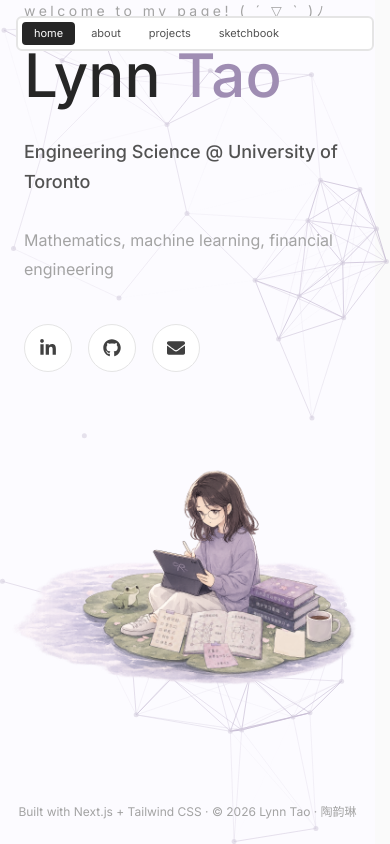
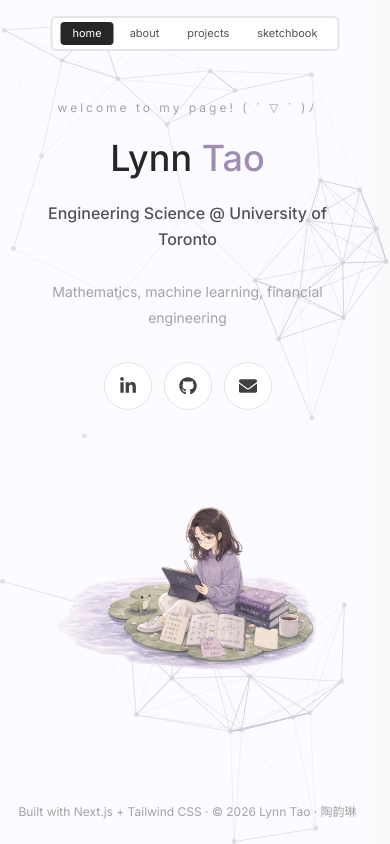
Before and after one commit to yyxnlin/lynn-portfolio, a Next.js app: page / in a window 390 px wide. Built offline with nearby package versions, Linux system fonts and the light colour scheme; what tailwindcss-debug-screens would draw is missing.

Commit message:
fix for mobile

```diff
--- a/app/components/field/keroppi-field.tsx
+++ b/app/components/field/keroppi-field.tsx
@@ -1,7 +1,7 @@
 "use client";
 
 import Link from "next/link";
-import { useEffect, useState } from "react";
+import { useEffect, useRef, useState } from "react";
 import { KeroppiSprite } from "./keroppi-sprite";
 import { KeroppiTooltip } from "./keroppi-tooltip";
 import type { Keroppi } from "@/types/keroppi";
@@ -20,9 +20,13 @@ export function KeroppiField() {
   const [ready, setReady] = useState(false);
   const [tooltip, setTooltip] = useState<TooltipState | null>(null);
   const [hoveredId, setHoveredId] = useState<string | null>(null);
+  const [selected, setSelected] = useState<Keroppi | null>(null);
 
-  const BOARD_WIDTH = 900;
-  const BOARD_HEIGHT = 600;
+  const boardRef = useRef<HTMLDivElement>(null);
+  const [scale, setScale] = useState(1);
+
+  const BASE_WIDTH = 900;
+  const BASE_HEIGHT = 600;
 
   useEffect(() => {
     let cancelled = false;
@@ -55,21 +59,37 @@ export function KeroppiField() {
     };
   }, []);
 
+  useEffect(() => {
+    const updateScale = () => {
+      if (!boardRef.current) return;
+
+      const rect = boardRef.current.getBoundingClientRect();
+      setScale(rect.width / BASE_WIDTH);
+    };
+
+    updateScale();
+    window.addEventListener("resize", updateScale);
+    return () => window.removeEventListener("resize", updateScale);
+  }, []);
+
   return (
-    <div className="flex h-full w-full items-center justify-center bg-neutral-100">
+    <div className="flex min-h-screen w-full items-center justify-center bg-neutral-100 px-3 py-6">
 
-      {/* CENTERED BOARD WRAPPER */}
-      <div className="relative flex flex-col items-center gap-3">
+      {/* WRAPPER */}
+      <div className="relative flex w-full max-w-5xl flex-col items-center gap-3">
 
-        {/* HEADER / CTA ABOVE BOARD */}
-        <div className="flex w-full items-center justify-between px-2">
-          <div className="text-xs text-neutral-500">
+        {/* HEADER */}
+        <div className="flex w-full flex-col gap-2 sm:flex-row sm:items-center sm:justify-between px-2">
+
+          <div className="text-xs text-neutral-500 text-center sm:text-left">
             {!loading && `${keroppis.length} in the field`}
           </div>
 
           <Link
             href="/draw"
             className="
+              w-full sm:w-auto
+              text-center
               rounded-full
               bg-neutral-900
               px-5 py-2
@@ -79,7 +99,6 @@ export function KeroppiField() {
               shadow-lg
               transition-all
               hover:bg-neutral-800
-              hover:scale-105
               active:scale-95
             "
           >
@@ -89,10 +108,16 @@ export function KeroppiField() {
 
         {/* BOARD */}
         <div
-          className="relative overflow-hidden rounded-lg border border-neutral-700"
+          ref={boardRef}
+          className="
+            relative overflow-hidden rounded-lg border border-neutral-700
+            w-[92vw]
+            max-w-[900px]
+            aspect-[3/2]
+            mx-auto
+            touch-none
+          "
           style={{
-            width: BOARD_WIDTH,
-            height: BOARD_HEIGHT,
             backgroundColor: "#1a1a1a",
             boxShadow:
               "inset 0 0 40px rgba(0,0,0,0.5), 0 10px 30px rgba(0,0,0,0.2)",
@@ -105,28 +130,34 @@ export function KeroppiField() {
           )}
 
           {!loading && keroppis.length === 0 && (
-            <div className="absolute inset-0 flex flex-col items-center justify-center gap-2 text-neutral-500">
+            <div className="absolute inset-0 flex flex-col items-center justify-center gap-2 text-neutral-500 text-center px-4">
               <p className="text-sm">The field is empty.</p>
               <Link
                 href="/draw"
-                className="text-sm text-neutral-700 no-underline hover:text-neutral-900"
+                className="text-sm text-neutral-700 hover:text-neutral-900"
               >
                 Leave the first Keroppi →
               </Link>
             </div>
           )}
 
-          {/* SPRITES */}
+          {/* SPRITES (SCALED) */}
           <div className="absolute inset-0">
             {keroppis.map((keroppi) => (
               <KeroppiSprite
                 key={keroppi.id}
                 keroppi={keroppi}
                 visible={ready}
+                scale={scale}
                 isHovered={hoveredId === keroppi.id}
+                onClick={(k) => setSelected(k)}
                 onHover={(k, x, y) => {
                   setHoveredId(k.id);
-                  setTooltip({ keroppi: k, x, y });
+                  setTooltip({
+                    keroppi: k,
+                    x: x * scale,
+                    y: y * scale,
+                  });
                 }}
                 onLeave={() => {
                   setHoveredId(null);
@@ -145,6 +176,38 @@ export function KeroppiField() {
               y={tooltip.y}
             />
           )}
+
+
+          {selected && (
+            <div
+              className="fixed inset-0 z-50 flex items-center justify-center bg-black/60 p-4"
+              onClick={() => setSelected(null)}
+            >
+              <div
+                className="relative w-[85vw] max-w-[360px] rounded-lg bg-white p-4 shadow-xl"
+                onClick={(e) => e.stopPropagation()}
+              >
+                {/* close button */}
+                <button
+                  className="absolute right-3 top-3 text-neutral-500 hover:text-black"
+                  onClick={() => setSelected(null)}
+                >
+                  ✕
+                </button>
+
+                {/* title */}
+                <h2 className="text-lg font-medium text-neutral-800">
+                  {selected.name}
+                </h2>
+
+                {/* message */}
+                <p className="mt-2 text-sm text-neutral-500">
+                  {selected.message}
+                </p>
+
+              </div>
+            </div>
+          )}
         </div>
       </div>
     </div>
--- a/app/components/field/keroppi-sprite.tsx
+++ b/app/components/field/keroppi-sprite.tsx
@@ -15,6 +15,7 @@ type KeroppiSpriteProps = {
   isHovered?: boolean;
   onHover: (keroppi: Keroppi, x: number, y: number) => void;
   onLeave: () => void;
+  onClick?: (keroppi: Keroppi) => void;
 };
 
 export function KeroppiSprite({
@@ -23,8 +24,11 @@ export function KeroppiSprite({
   isHovered = false,
   onHover,
   onLeave,
-}: KeroppiSpriteProps) {
+  onClick,
+  scale = 1,
+}: KeroppiSpriteProps & { scale?: number }) {
   const canvasRef = useRef<HTMLCanvasElement>(null);
+
   const displayHeight = (SPRITE_WIDTH * CANVAS_HEIGHT) / CANVAS_WIDTH;
 
   useEffect(() => {
@@ -35,41 +39,52 @@ export function KeroppiSprite({
     if (!ctx) return;
 
     const dpr = window.devicePixelRatio || 1;
+
     canvas.width = SPRITE_WIDTH * dpr;
     canvas.height = displayHeight * dpr;
 
     const drawScale = (SPRITE_WIDTH / CANVAS_WIDTH) * dpr;
+
     renderLineArt(ctx, keroppi.strokes, drawScale, {
       highlight: isHovered,
     });
-  }, [keroppi, displayHeight]);
+  }, [keroppi, displayHeight, isHovered]);
 
   return (
     <div
       className="absolute transition-opacity duration-500"
       style={{
-        left: keroppi.x,
-        top: keroppi.y,
+        left: keroppi.x * scale,
+        top: keroppi.y * scale,
         opacity: visible ? 1 : 0,
       }}
+      onClick={() => onClick?.(keroppi)}
     >
-      {/* glow wrapper */}
       <div
         className="relative origin-top-left transition-transform duration-200 hover:scale-[1.06]"
         style={{
-          transform: `rotate(${keroppi.rotation}rad) scale(${keroppi.scale})`,
+          transform: `rotate(${keroppi.rotation}rad) scale(${keroppi.scale * scale})`,
         }}
         onMouseEnter={(e) => onHover(keroppi, e.clientX, e.clientY)}
         onMouseMove={(e) => onHover(keroppi, e.clientX, e.clientY)}
         onMouseLeave={onLeave}
+
+        onTouchStart={(e) => {
+          const t = e.touches[0];
+          onHover(keroppi, t.clientX, t.clientY);
+        }}
+        onTouchMove={(e) => {
+          const t = e.touches[0];
+          onHover(keroppi, t.clientX, t.clientY);
+        }}
+        onTouchEnd={onLeave}
       >
-
         <canvas
           ref={canvasRef}
           className="block cursor-default"
           style={{
-            width: SPRITE_WIDTH,
-            height: displayHeight,
+            width: SPRITE_WIDTH * scale,
+            height: displayHeight * scale,
             filter: isHovered
               ? "brightness(1.15) contrast(1.05)"
               : "none",
--- a/app/components/nav.tsx
+++ b/app/components/nav.tsx
@@ -14,9 +14,17 @@ export const Navigation = () => {
   const pathname = usePathname();
 
   return (
-    <header className="fixed top-4 left-1/2 z-50 w-[calc(100%-2rem)] max-w-xl -translate-x-1/2 md:top-6 md:w-auto md:max-w-none">
+    <header className="fixed top-4 left-1/2 z-50 -translate-x-1/2 md:top-6">
 
-      <nav className="relative flex gap-1 overflow-x-auto rounded-md border-2 border-neutral-200 bg-white px-1 py-1 md:gap-1.5 md:px-1.5 [scrollbar-width:none] [&::-webkit-scrollbar]:hidden">
+      <nav className="
+        flex items-center gap-1
+        rounded-md border-2 border-neutral-200 bg-white
+        px-2 py-1
+        whitespace-nowrap
+        overflow-x-auto
+        [scrollbar-width:none]
+        [&::-webkit-scrollbar]:hidden
+      ">
         {links.map((link) => {
           const active = pathname === link.href;
 
@@ -35,8 +43,6 @@ export const Navigation = () => {
           );
         })}
       </nav>
-
-
     </header>
   );
 };
--- a/app/components/sections/home-section.tsx
+++ b/app/components/sections/home-section.tsx
@@ -5,69 +5,76 @@ import { FaLinkedinIn, FaGithub, FaEnvelope } from "react-icons/fa";
 import NeuralBackground from "../background-nodes";
 import { Footer } from "../../footer";
 
-
 export function HomeSection() {
   return (
-    <section className="h-screen overflow-hidden bg-[#fcfbff] flex flex-col">
+    <section className="min-h-[100dvh] overflow-hidden bg-[#fcfbff] flex flex-col">
       <NeuralBackground />
 
       {/* MAIN CONTENT */}
-      <div className="flex flex-1 items-center">
+      <div className="flex flex-1 items-center pt-20 sm:pt-0">
         <div className="mx-auto flex w-full max-w-6xl items-center px-6">
-          <div className="grid w-full items-center gap-8 lg:grid-cols-2">
 
-            {/* left */}
+          <div className="grid w-full items-center gap-10 lg:grid-cols-2 text-center lg:text-left">
+
+            {/* LEFT SIDE */}
             <div className="relative z-10">
-              <p className={`mb-6 text-sm tracking-[0.25em] text-neutral-400 font-[var(--font-mono)]`}>
+              <p className="mb-6 text-xs sm:text-sm tracking-[0.25em] text-neutral-400 font-[var(--font-mono)]">
                 welcome to my page! ( ´ ▽ ` )ﾉ
               </p>
 
-              <h1 className={`font-[var(--font-newsreader)] text-6xl font-medium leading-none text-neutral-800 md:text-8xl`}>
+              <h1 className="font-[var(--font-newsreader)] text-4xl sm:text-5xl md:text-7xl lg:text-8xl font-medium leading-none text-neutral-800">
                 Lynn <span style={{ color: "#9F8DB3" }}>Tao</span>
               </h1>
 
-              <p className="mt-8 max-w-lg text-lg leading-relaxed text-neutral-500">
+              <p className="mt-6 sm:mt-8 max-w-lg mx-auto lg:mx-0 text-base sm:text-lg leading-relaxed text-neutral-500">
                 <span className="font-medium text-neutral-600">
                   Engineering Science @ University of Toronto
                 </span>
 
                 <br /><br />
 
-                <span className="text-base text-neutral-400">
+                <span className="text-sm sm:text-base text-neutral-400">
                   Mathematics, machine learning, financial engineering
                 </span>
               </p>
 
-              <div className="mt-10 flex gap-4">
-                <a className="flex h-12 w-12 items-center justify-center rounded-full border border-neutral-200 bg-white"
+              {/* ICONS */}
+              <div className="mt-8 sm:mt-10 flex gap-3 sm:gap-4 justify-center lg:justify-start">
+                <a
+                  className="flex h-12 w-12 items-center justify-center rounded-full border border-neutral-200 bg-white"
                   href="https://linkedin.com/in/lynnyltao"
                   target="_blank"
-                  rel="noopener noreferrer">
+                  rel="noopener noreferrer"
+                >
                   <FaLinkedinIn size={18} />
                 </a>
 
-                <a className="flex h-12 w-12 items-center justify-center rounded-full border border-neutral-200 bg-white"
+                <a
+                  className="flex h-12 w-12 items-center justify-center rounded-full border border-neutral-200 bg-white"
                   href="https://github.com/yyxnlin"
                   target="_blank"
-                  rel="noopener noreferrer">
+                  rel="noopener noreferrer"
+                >
                   <FaGithub size={18} />
                 </a>
 
-                <a className="flex h-12 w-12 items-center justify-center rounded-full border border-neutral-200 bg-white"
-                  href="mailto:lnwtt20@gmail.com">
+                <a
+                  className="flex h-12 w-12 items-center justify-center rounded-full border border-neutral-200 bg-white"
+                  href="mailto:lnwtt20@gmail.com"
+                >
                   <FaEnvelope size={18} />
                 </a>
               </div>
             </div>
 
-            {/* right */}
-            <div className="relative w-full max-w-[600px] aspect-square mx-auto">
+            {/* RIGHT SIDE IMAGE */}
+            <div className="relative w-[80%] max-w-[320px] sm:max-w-[400px] md:max-w-[500px] lg:max-w-[600px] mx-auto lg:mx-0 aspect-square">
               <Image
                 src="/profile7.png"
                 alt="profile"
                 fill
                 priority
-                className="object-contain scale-110 md:scale-125"
+                className="object-contain scale-105 sm:scale-110 md:scale-125"
               />
             </div>
 
@@ -75,6 +82,7 @@ export function HomeSection() {
         </div>
       </div>
 
+      {/* FOOTER */}
       <div className="shrink-0">
         <Footer />
       </div>
--- a/types/keroppi.ts
+++ b/types/keroppi.ts
@@ -15,6 +15,7 @@ export type Keroppi = {
   name: string;
   message: string;
   strokes: Stroke[];
+  onClick?: (keroppi: Keroppi) => void;
   x: number;
   y: number;
   scale: number;
```
